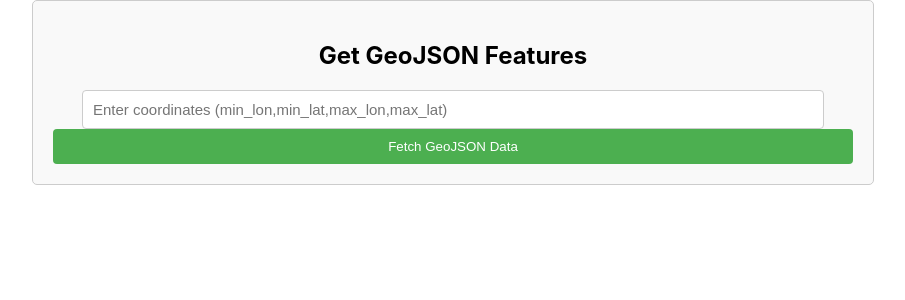
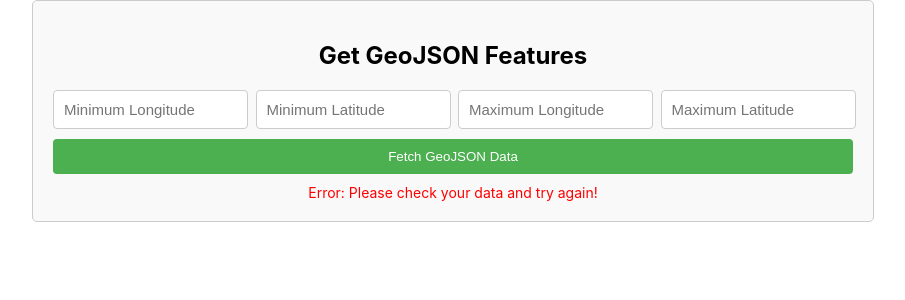
Before and after one commit to Rania-kh/geo-json-fetch, a React (Create React App) app: page / in a window 1280 px wide. Both pictures are taken after a click on the button "Fetch GeoJSON Data". Shown: the top 300 px of the page, without its empty margins (187-1092 px from the left). Built offline with nearby package versions, Linux system fonts and the light colour scheme; no server answers.

Commit message:
add reusable components and some UI enhancements

```diff
--- a/src/components/GeolocationBox.tsx
+++ b/src/components/GeolocationBox.tsx
@@ -1,46 +1,52 @@
-import axios from "axios";
 import { FeatureCollection, GeoJsonProperties, Geometry } from "geojson";
-import osmtogeojson from "osmtogeojson";
-import React, { useState } from "react";
+import { useState } from "react";
+import { Address } from "../interfaces/map";
+import { fetchGeoJSONData } from "../utils/mapApi";
 import './GeolocationBox.css';
+import { TextInput } from "./TextInput";
+
 
 function GeolocationBox() {
-    const [coordinates, setCoordinates] = useState("");
-    const [geoJSONData, setGeoJSONData] = useState<FeatureCollection<Geometry, GeoJsonProperties> | null>(
-        null
-    );
+    const [geoJSONData, setGeoJSONData] = useState<FeatureCollection<Geometry, GeoJsonProperties> | null>(null);
+    const [error, setError] = useState<string | null>(null);
+    const [address, setAddress] = useState<Address>({
+        min_lon: '',
+        min_lat: '',
+        max_lon: '',
+        max_lat: ''
+    });
 
-    const handleCoordinatesChange = (event: React.ChangeEvent<HTMLInputElement>) => {
-        setCoordinates(event.target.value);
+    const fetchGeoJSONDataHandler = async (): Promise<void> => {
+        try {
+            const { min_lon, min_lat, max_lon, max_lat } = address;
+            const geoJSONData = await fetchGeoJSONData(min_lon, min_lat, max_lon, max_lat);
+            setGeoJSONData(geoJSONData);
+            setError(null);
+        } catch (error) {
+            setError('Please check your data and try again!');
+            setGeoJSONData(null);
+        }
     };
 
-    const fetchGeoJSONData = async () => {
-        try {
-            const response = await axios.get(
-                `https://www.openstreetmap.org/api/0.6/map?bbox=${coordinates}`
-            );
-            const osmData = response.data;
-
-            const geoJSONData = osmtogeojson(osmData) as FeatureCollection<Geometry, GeoJsonProperties>;
-            setGeoJSONData(geoJSONData);
-        } catch (error) {
-            console.error(error);
-        }
+    const updateAddressField = (field: keyof Address) => (e: React.ChangeEvent<HTMLInputElement>) => {
+        const { value } = e.currentTarget;
+        setAddress(prevAddress => ({ ...prevAddress, [field]: value }));
     };
 
     return (
         <div className="geolocation-box">
             <h2>Get GeoJSON Features</h2>
-            <div className="input-container">
-                <input
-                    type="text"
-                    value={coordinates}
-                    onChange={handleCoordinatesChange}
-                    placeholder="Enter coordinates (min_lon,min_lat,max_lon,max_lat)"
-                />
-                <button onClick={fetchGeoJSONData}>Fetch GeoJSON Data</button>
-            </div>
+            <form>
+                <div className="form-container">
+                    <TextInput field="min_lon" onChange={updateAddressField} placeholder="Minimum Longitude" value={address.min_lon} />
+                    <TextInput field="min_lat" onChange={updateAddressField} placeholder="Minimum Latitude" value={address.min_lat} />
+                    <TextInput field="max_lon" onChange={updateAddressField} placeholder="Maximum Longitude" value={address.max_lon} />
+                    <TextInput field="max_lat" onChange={updateAddressField} placeholder="Maximum Latitude" value={address.max_lat} />
+                </div>
+            </form>
+            <button onClick={fetchGeoJSONDataHandler}>Fetch GeoJSON Data</button>
             {geoJSONData && <pre>{JSON.stringify(geoJSONData, null, 2)}</pre>}
+            {error && <div className="error-message">Error: {error}</div>}
         </div>
     );
 }
--- /dev/null
+++ b/src/components/TextInput.tsx
@@ -0,0 +1,21 @@
+import { FC } from "react";
+
+interface Props {
+    value: string
+    placeholder: string
+    field: string
+    onChange: Function
+}
+export const TextInput: FC<Props> = (props) => {
+    return (
+        <div>
+            <input
+                value={props.value}
+                placeholder={props.placeholder}
+                onChange={props.onChange(props.field)}
+                id={props.field}
+                type={'text'}
+            />
+        </div>
+    )
+}
--- /dev/null
+++ b/src/interfaces/map.ts
@@ -0,0 +1,6 @@
+export interface Address {
+    min_lon: string;
+    min_lat: string;
+    max_lon: string;
+    max_lat: string;
+}
--- /dev/null
+++ b/src/utils/converters.ts
@@ -0,0 +1,7 @@
+// app/utils/converters.js
+
+import osmtogeojson from 'osmtogeojson';
+
+export const osmToGeoJSON = (osmData: any) => {
+    return osmtogeojson(osmData);
+};
--- /dev/null
+++ b/src/utils/mapApi.ts
@@ -0,0 +1,15 @@
+import axios from "axios";
+import { FeatureCollection, GeoJsonProperties, Geometry } from "geojson";
+import { osmToGeoJSON } from "./converters";
+
+export async function fetchGeoJSONData(
+    minLon: string, minLat: string, maxLon: string, maxLat: string
+): Promise<FeatureCollection<Geometry, GeoJsonProperties>> {
+
+    const response = await axios.get(
+        `https://www.openstreetmap.org/api/0.6/map?bbox=${minLon},${minLat},${maxLon},${maxLat}`
+    );
+    const osmData = response.data;
+
+    return osmToGeoJSON(osmData) as FeatureCollection<Geometry, GeoJsonProperties>;
+}
```
